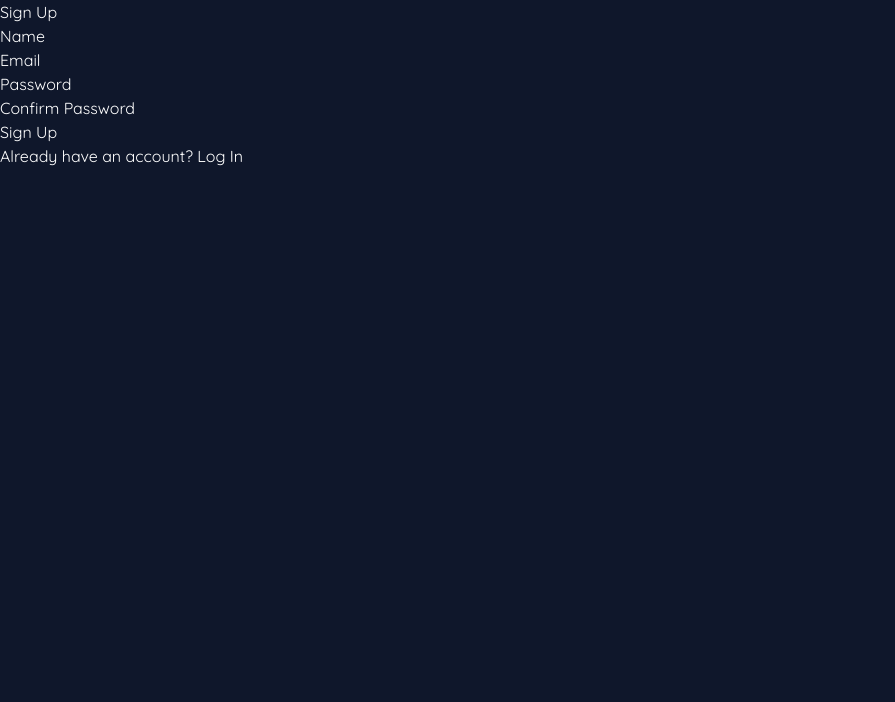
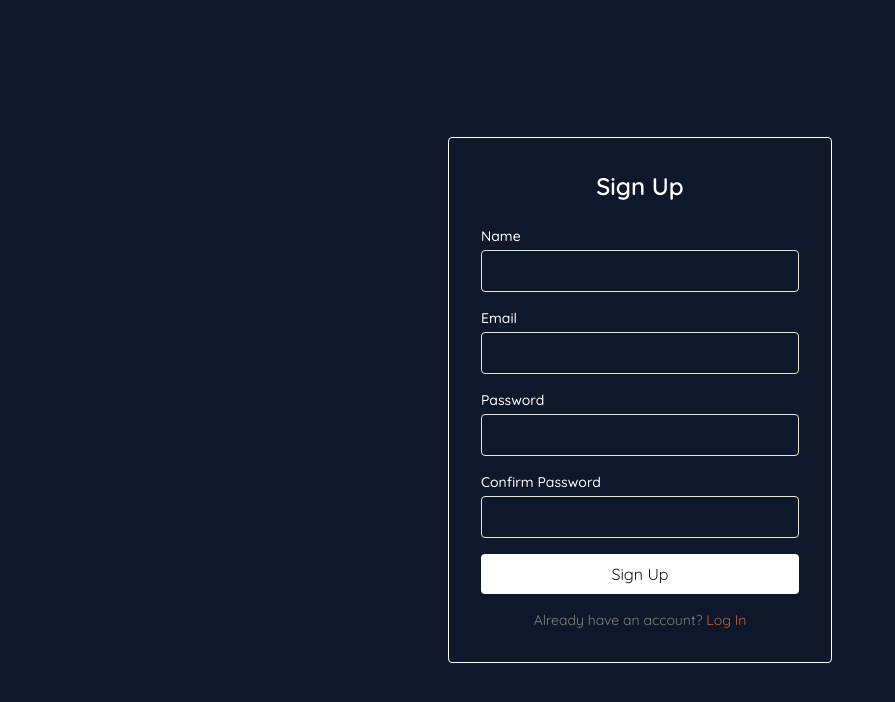
Before and after one commit to KipletingEdwin/AI-Smart-Task-Optimizer-V2, a React (Vite) app: page /signup in a window 1280 px wide. Shown: the top 702 px of the page, without its empty margins (0-895 px from the left). Built offline with nearby package versions, Linux system fonts and the light colour scheme.

Commit message:
style the sign up page

```diff
--- a/src/pages/SignUp.jsx
+++ b/src/pages/SignUp.jsx
@@ -7,53 +7,60 @@ export const SignUp = () => {
   const [error, setError] = useState('');
 
   return (
-    <div>
-      <div>
-        <h1>Sign Up</h1>
+    <div className='min-h-screen flex items-center justify-center'>
+      <div className='w-full max-w-sm p-8 rounded-sm border'>
+        <h1 className='text-2xl font-semibold mb-6 text-center'>Sign Up</h1>
 
         {
           error && (
-            <div>
+            <div className='mb-4 p-3 bg-ember-soft text-ember rounded-sm text-sm'>
               {error}
             </div>
           )
         }
 
-        <form>
-          <fieldset>
+        <form className='space-y-4'>
+          <fieldset className='space-y-4'>
             <div>
-              <label>Name</label>
+              <label className='block text-sm font-medium mb-1'>Name</label>
               <input
               type='text'
+              className="w-full px-3 py-2 border border-line rounded-sm focus:outline-none focus:ring-2 focus:ring-ember disabled:opacity-50"
               required
               />
             </div>
             <div>
-              <label>Email</label>
+              <label className="block text-sm font-medium mb-1">Email</label>
               <input
               type='email'
+              className="w-full px-3 py-2 border border-line rounded-sm focus:outline-none focus:ring-2 focus:ring-ember disabled:opacity-50"
               required
               />
              </div>
              <div>
-              <label>Password</label>
+              <label className="block text-sm font-medium mb-1">Password</label>
               <input
               type='password'
+              className="w-full px-3 py-2 border border-line rounded-sm focus:outline-none focus:ring-2 focus:ring-ember disabled:opacity-50"
               required
               />
              </div>
               <div>
-              <label>Confirm Password</label>
+              <label className="block text-sm font-medium mb-1">Confirm Password</label>
               <input
               type='password'
+              className="w-full px-3 py-2 border border-line rounded-sm focus:outline-none focus:ring-2 focus:ring-ember disabled:opacity-50"
               required
               />
              </div>
-             <button>Sign Up</button>
+             <button
+             type='submit'
+             className="w-full flex items-center justify-center gap-2 bg-ink text-paper py-2 rounded-sm hover:bg-ember transition-colors disabled:opacity-60"
+             >Sign Up</button>
           </fieldset>
         </form>
 
-        <p>Already have an account? <Link to='/login'>Log In</Link></p>
+        <p className="mt-4 text-sm text-center text-ink-muted">Already have an account? <Link to='/login' className="text-ember hover:underline">Log In</Link></p>
 
       </div>
     </div>
```
